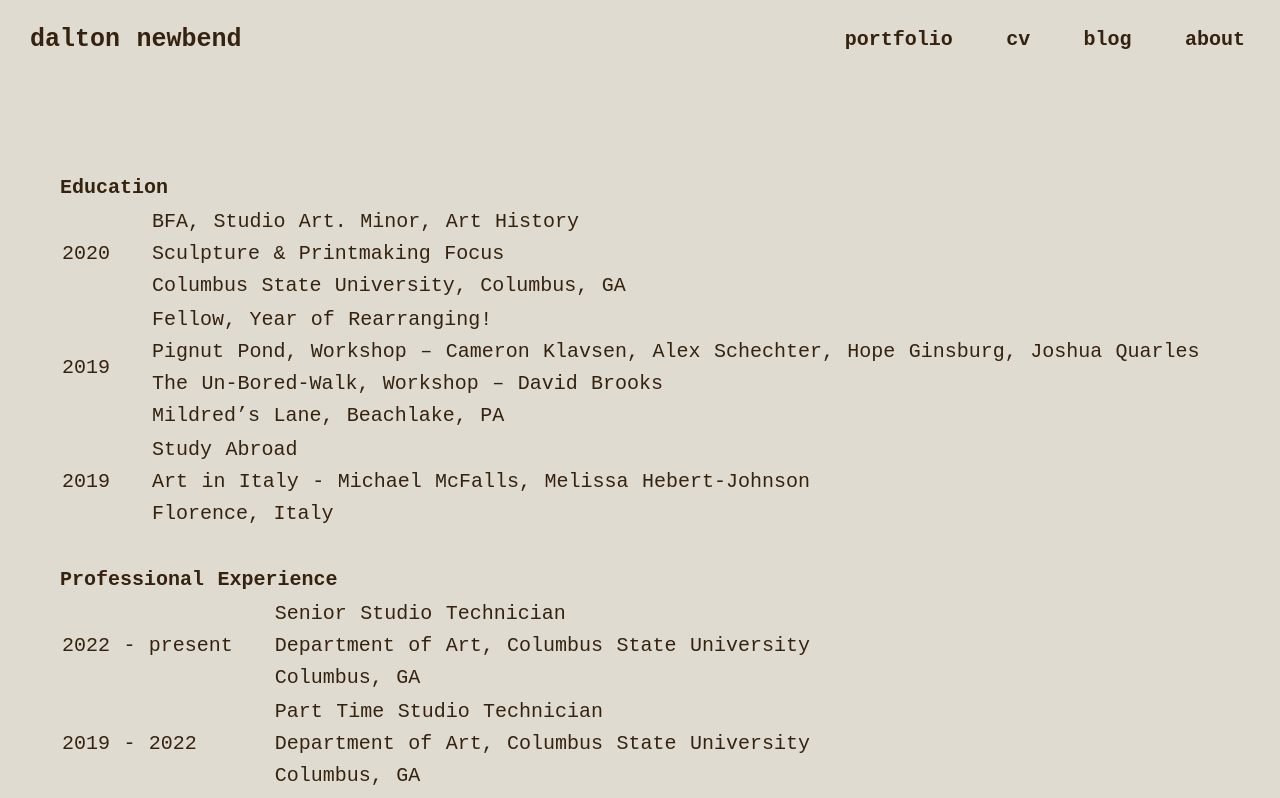
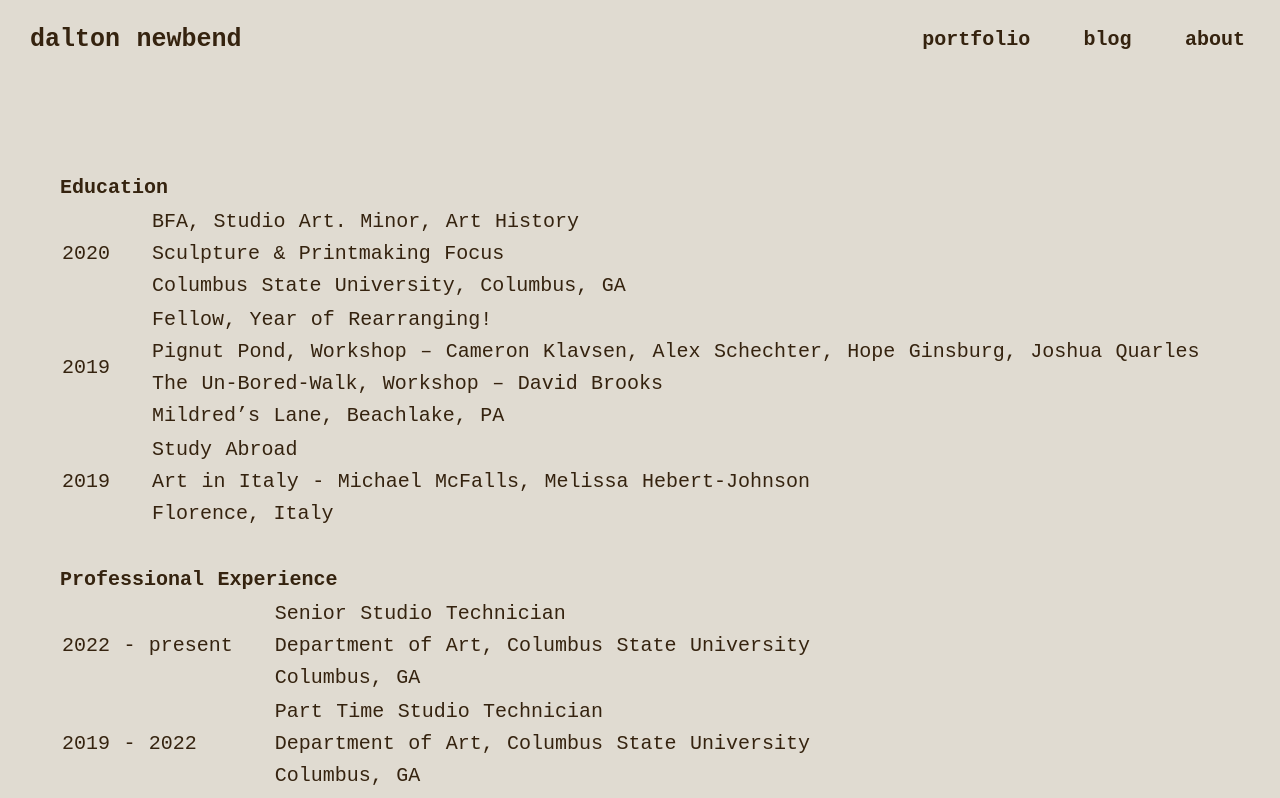
Before and after one commit to daltonnewbend/dalton.newbend, a plain HTML site: page cv.html in a window 1280 px wide. Shown: the top 798 px of the page. Drawn offline with Linux system fonts and the light colour scheme.

Commit message:
Update cv.html
remove CV link

```diff
--- a/cv.html
+++ b/cv.html
@@ -21,7 +21,6 @@
 			</ul>
 			<ul>
 			<li class="hideOnMobile"><a href="portfolio/portfolio.html">portfolio</a></li>
-			<li class="hideOnMobile" ><a href="cv.html">cv</a></li>
 			<li class="hideOnMobile" ><a href="blog.html">blog</a></li>
 			<li class="hideOnMobile" ><a href="about.html">about</a></li>
 			<li class="menu-button" onclick=showSidebar()><a href="#"><svg xmlns="http://www.w3.org/2000/svg" height="25" viewBox="0 -960 960 960" width="25"><path d="M120-240v-60h720v60H120Zm0-210v-60h720v60H120Zm0-210v-60h720v60H120Z"/></svg></li>
```
